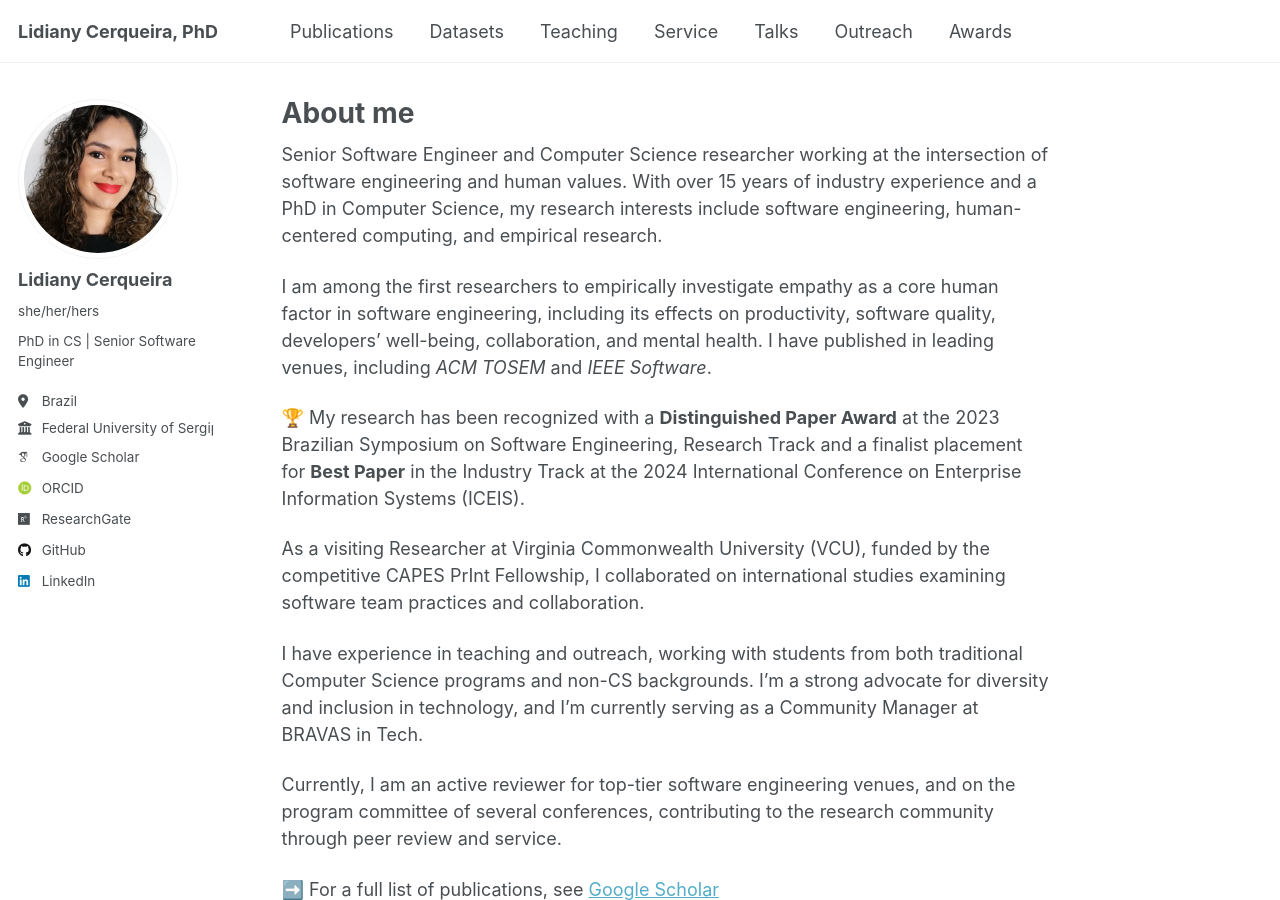
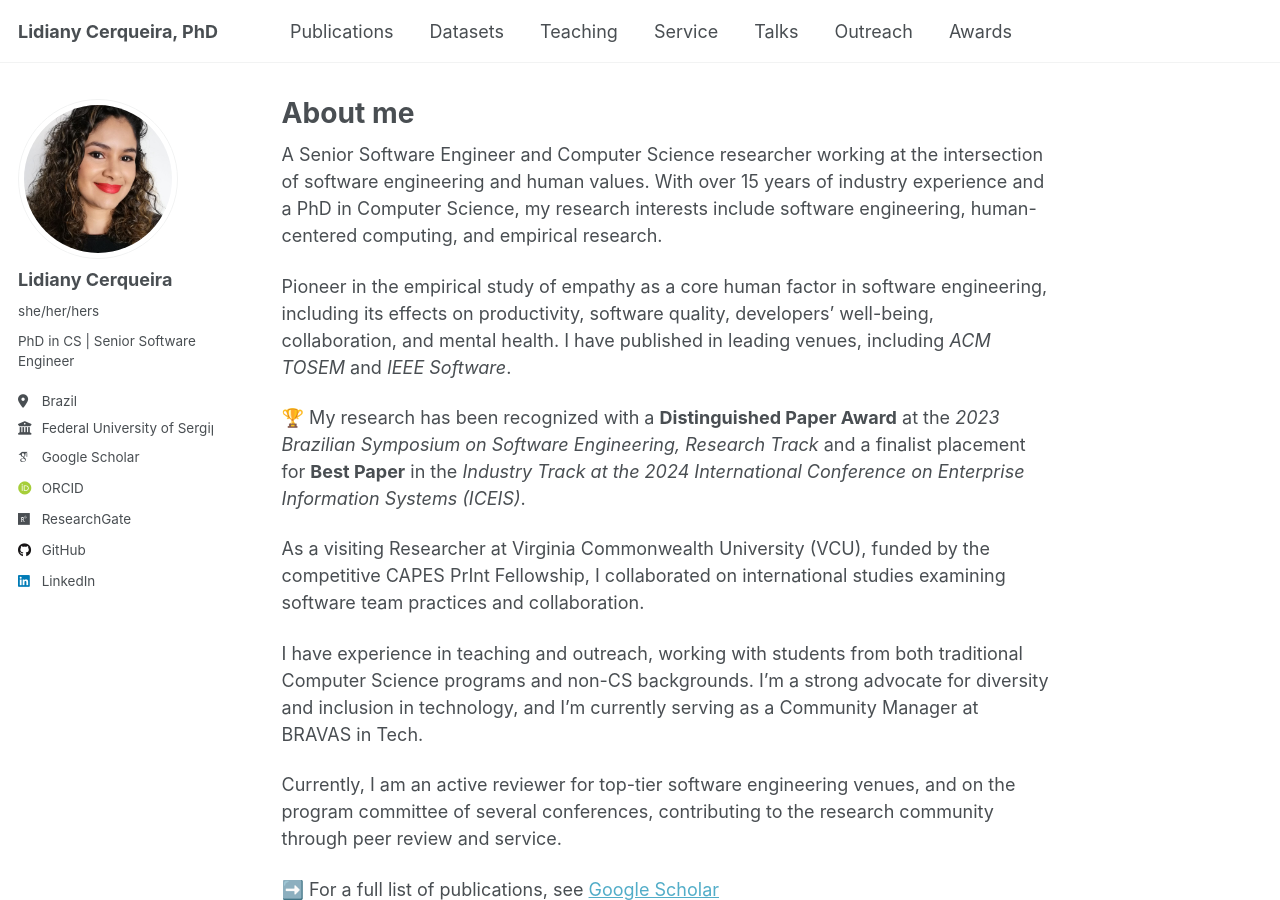
Before and after one commit to lidianycs/lidianycs.github.io, a Jekyll site: the page built from _pages/about.md, in a window 1280 px wide and 900 px high. Built offline with Jekyll 4.4.1, drawn with Linux system fonts in a browser that asks for light colours; some web fonts are replaced.

Commit message:
Update about.md

```diff
--- a/_pages/about.md
+++ b/_pages/about.md
@@ -8,11 +8,11 @@ redirect_from:
   - /about.html
 ---
 
-Senior Software Engineer and Computer Science researcher working at the intersection of software engineering and human values. With over 15 years of industry experience and a PhD in Computer Science, my research interests include software engineering, human-centered computing, and empirical research.
+A Senior Software Engineer and Computer Science researcher working at the intersection of software engineering and human values. With over 15 years of industry experience and a PhD in Computer Science, my research interests include software engineering, human-centered computing, and empirical research.
 
-I am among the first researchers to empirically investigate empathy as a core human factor in software engineering, including its effects on productivity, software quality, developers' well-being, collaboration, and mental health. I have published in leading venues, including _ACM TOSEM_ and _IEEE Software_.
+Pioneer in the empirical study of empathy as a core human factor in software engineering, including its effects on productivity, software quality, developers' well-being, collaboration, and mental health. I have published in leading venues, including _ACM TOSEM_ and _IEEE Software_.
 
-🏆 My research has been recognized with a **Distinguished Paper Award** at the 2023 Brazilian Symposium on Software Engineering, Research Track and a finalist placement for **Best Paper** in the Industry Track at the 2024 International Conference on Enterprise Information Systems (ICEIS).
+🏆 My research has been recognized with a **Distinguished Paper Award** at the *2023 Brazilian Symposium on Software Engineering, Research Track* and a finalist placement for **Best Paper** in the *Industry Track at the 2024 International Conference on Enterprise Information Systems (ICEIS)*.
 
 As a visiting Researcher at Virginia Commonwealth University (VCU), funded by the competitive CAPES PrInt Fellowship, I collaborated on international studies examining software team practices and collaboration.
 
```
